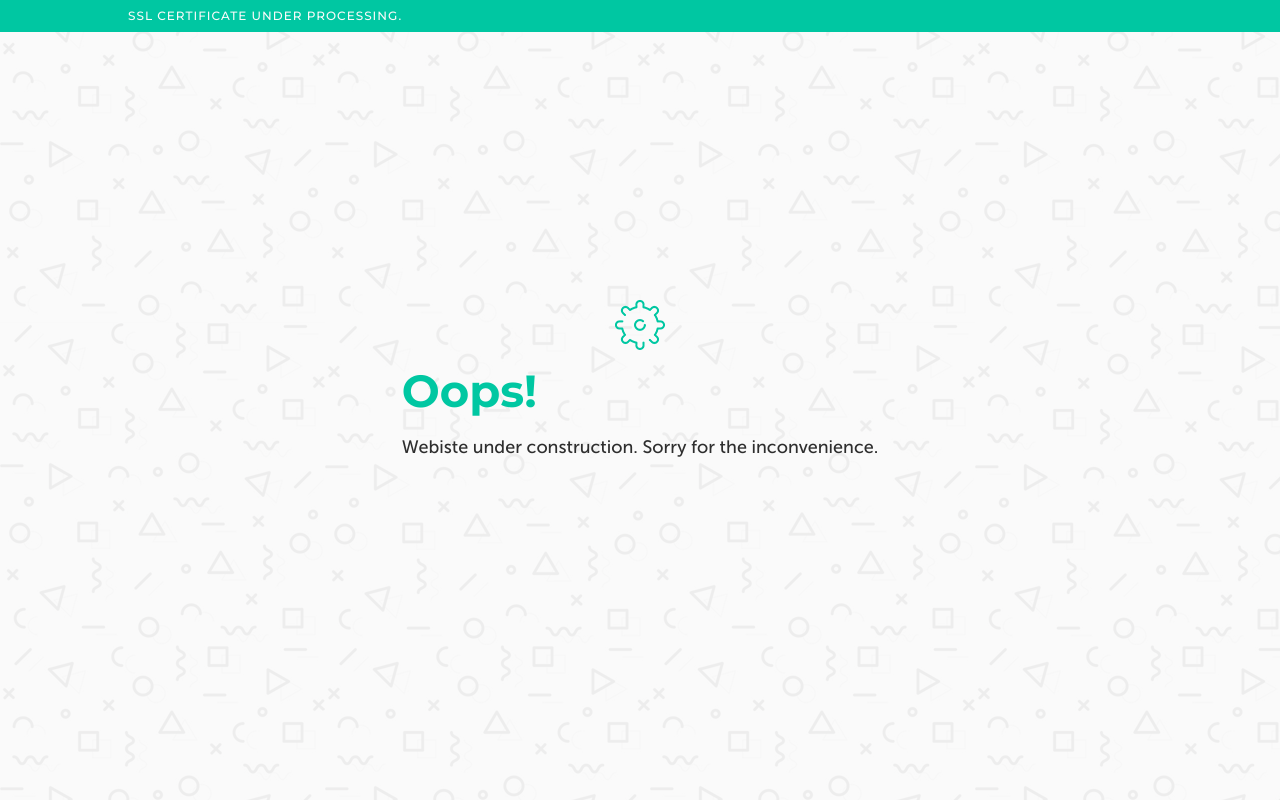
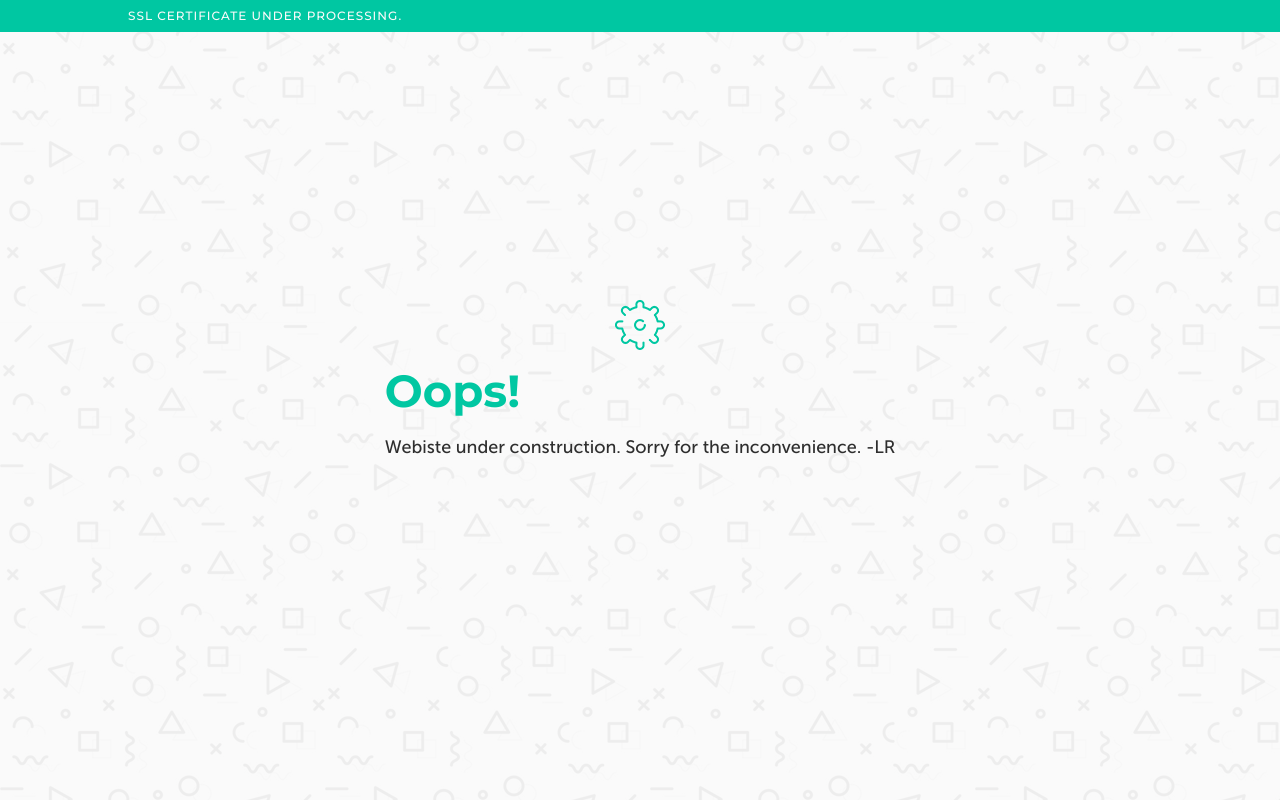
Before and after one commit to laureanray/_site, a website: page public/index.html in a window 1280 px wide. Drawn offline with nearby package versions, Linux system fonts and the light colour scheme.

Commit message:
Update index.html

```diff
--- a/public/index.html
+++ b/public/index.html
@@ -42,7 +42,7 @@
           <div class="m-container">
           <img src="img/settings.png" alt="">
           <h1> Oops! </h1>
-          <p> Webiste under construction. Sorry for the inconvenience. </p>
+          <p> Webiste under construction. Sorry for the inconvenience. -LR </p>
         </div>
       </div>
   </div>
```
